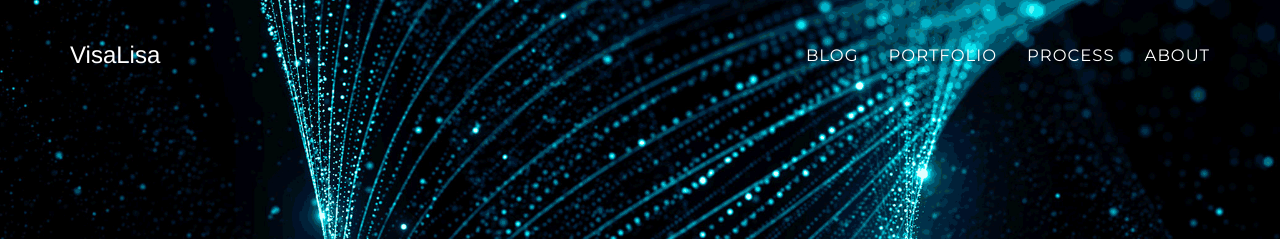
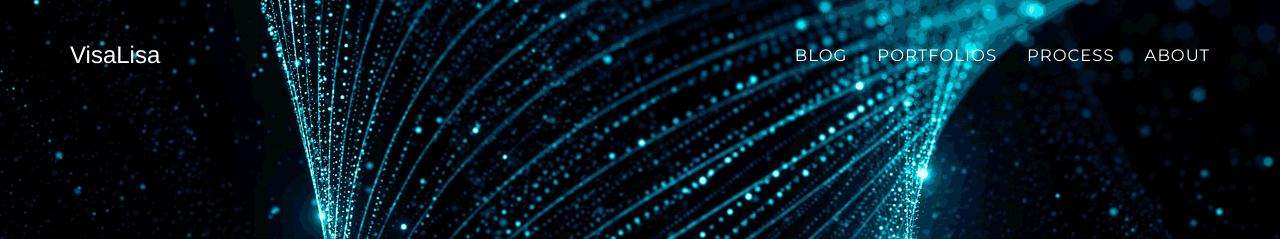
Before and after one commit to VisaLisa/visalisa.github.io, a Jekyll site: the page built from index.html, in a window 1280 px wide. Shown: the top 239 px of the page. Built offline with Jekyll 4.4.1, drawn with Linux system fonts in a browser that asks for light colours; some web fonts are replaced.

Commit message:
rename links

```diff
--- a/_includes/nav.html
+++ b/_includes/nav.html
@@ -23,7 +23,7 @@
                         <a class="page-scroll" href="/blog/">Blog</a>
                     </li>
                     <li>
-                        <a class="page-scroll" href="/portfolio/">Portfolio</a>
+                        <a class="page-scroll" href="/portfolio/">Portfolios</a>
                     </li>
                     <li>
                         <a class="page-scroll" href="/process/">Process</a>
```
